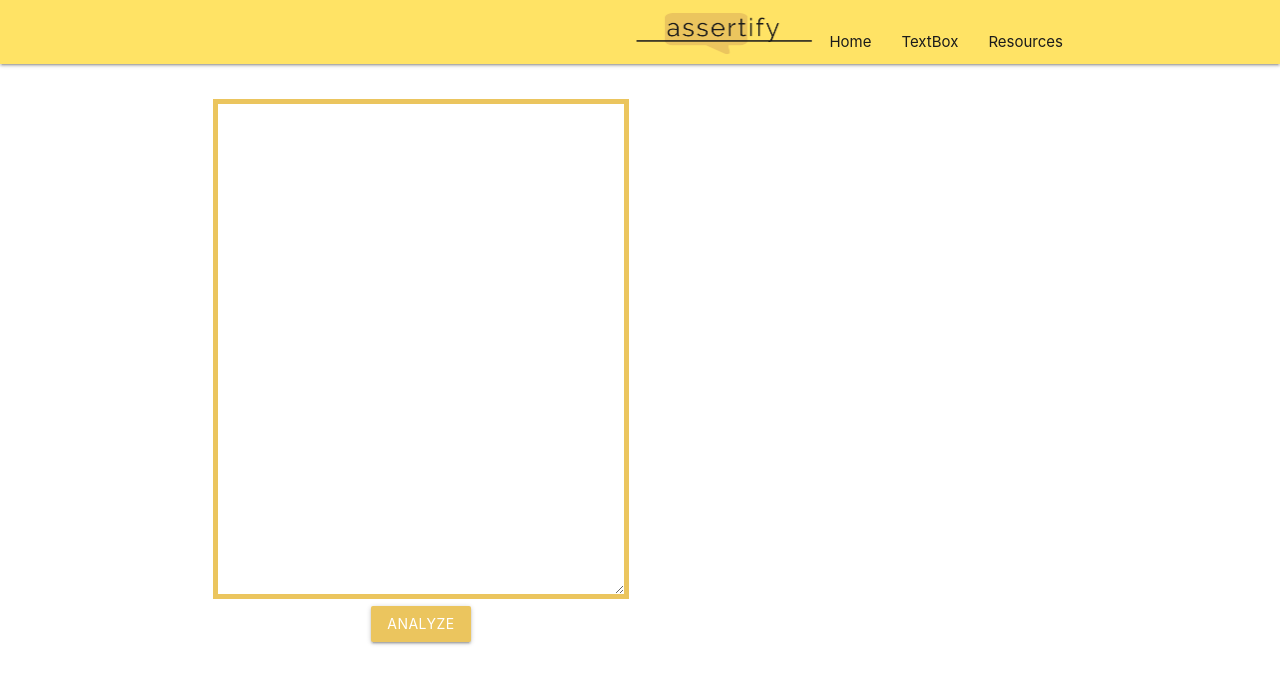
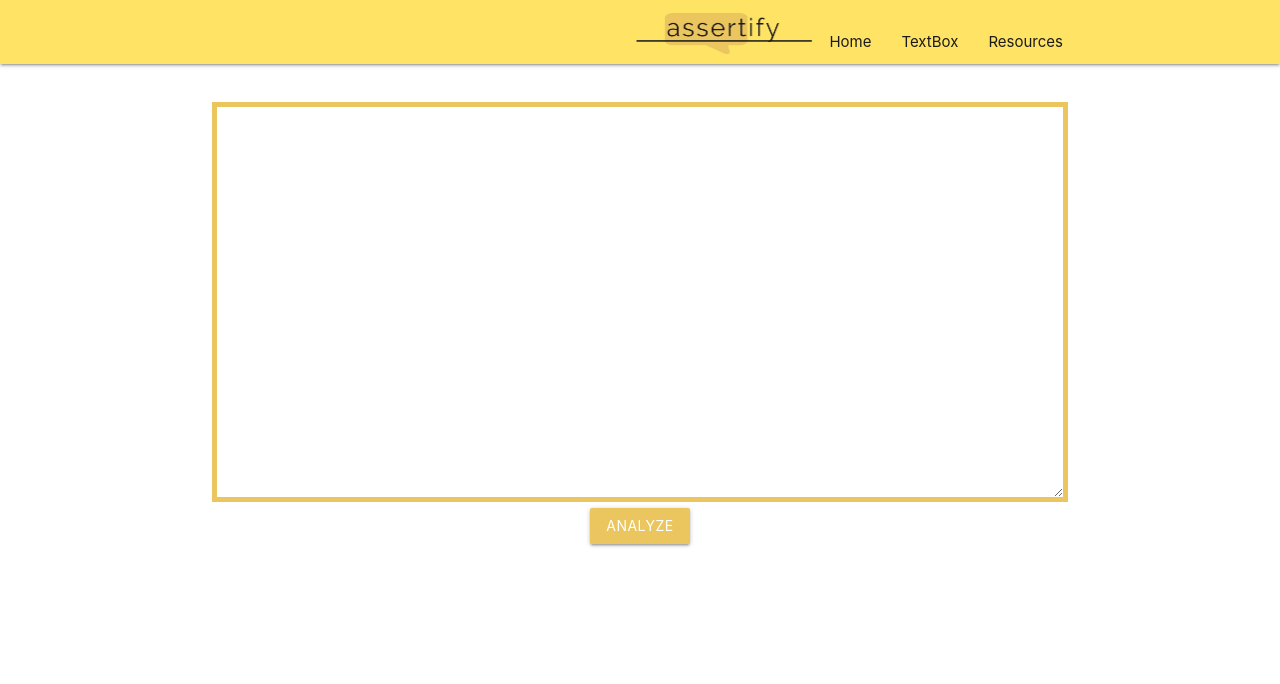
Before and after one commit to jmoens/assertify, a React (Create React App) app: page /translator in a window 1280 px wide. Shown: the top 684 px of the page. Built offline with nearby package versions, Linux system fonts and the light colour scheme; no server answers.

Commit message:
counts working

```diff
--- a/src/components/Styles.css
+++ b/src/components/Styles.css
@@ -48,7 +48,7 @@
 
 .textarea{
     margin-top: 10px;
-    height: 500px;
+    height: 400px;
 }
 
 p{
--- a/src/components/TextPage.js
+++ b/src/components/TextPage.js
@@ -1,8 +1,8 @@
-import React, { Component } from 'react';
+import React, {Component} from 'react';
 import './Styles.css'
 
 class TextPage extends Component {
-    state ={
+    state = {
         entry: "",
         analysisResults: {
             'comments': [],
@@ -50,9 +50,11 @@ class TextPage extends Component {
         xhr.send();
 
         let that = this;
+        let temp;
+
         xhr.onreadystatechange = (e) => {
             if (xhr.readyState === 4) {
-                that.stateSetter(xhr.responseText);
+                that.stateSetter(JSON.parse(xhr.responseText));
             }
         }
     }
@@ -61,18 +63,17 @@ class TextPage extends Component {
         this.setState({
             analysisResults: str
         })
-    }
+    };
 
     render() {
-        let output = <div />;
-        let counts = <div />;
+        let output = <div/>;
+        let counts = <div/>;
         // let analysisLength = state.analysisResults.length - 1;
-        if (!this.state.analysisResults.counts.empty) {
-            let lines =[];
+        if (this.state.analysisResults.counts) {
+            let lines = [];
 
-            Object.entries(this.state.analysisResults.counts).forEach((k, v) =>
-            {
-                let text = "You have used the word " + k + k[1].count + " times. " + k[1].response;
+            Object.entries(this.state.analysisResults.counts).forEach((k, v) => {
+                let text = "You have used the word " + k[0] + " " + k[1].count + " times. " + k[1].response;
                 lines.push(<p key={lines.length}>{text}</p>)
             })
             counts = (
@@ -80,23 +81,26 @@ class TextPage extends Component {
                     {lines}
                 </div>)
         }
-        if(this.state.analysisResults) {
+        if (this.state.analysisResults) {
             let comments = []
-            if(this.state.analysisResults['comments']) {
-                this.state.analysisResults['comments'].forEach(elem =>{
+            if (this.state.analysisResults['comments']) {
+                this.state.analysisResults['comments'].forEach(elem => {
                     comments.push(<p key={comments.length}>{elem.suggestion}</p>)
                 })
             }
             output = (
+                <div>
+                    Comments: {comments}
+                </div>)
+        }
+        return (
             <div>
-                Comments: {comments}
-            </div>)
-        }
-        return(
-            <div className="container row">
-                <div className="card col s6 noborder">
-                    <textarea className="textarea textboxYellow" onChange={this.onChange} onSubmit={this.onSubmit} />
-                <a className="waves-effect btn darkYellow lighten-2 waves-light" onClick={this.onSubmit}>Analyze</a>
+                <div className="container">
+                    <div className="card col noborder">
+                        <textarea className="textarea textboxYellow" onChange={this.onChange} onSubmit={this.onSubmit}/>
+                        <a className="waves-effect btn darkYellow lighten-2 waves-light"
+                           onClick={this.onSubmit}>Analyze</a>
+                    </div>
                 </div>
                 <div>
                     {counts}
```
